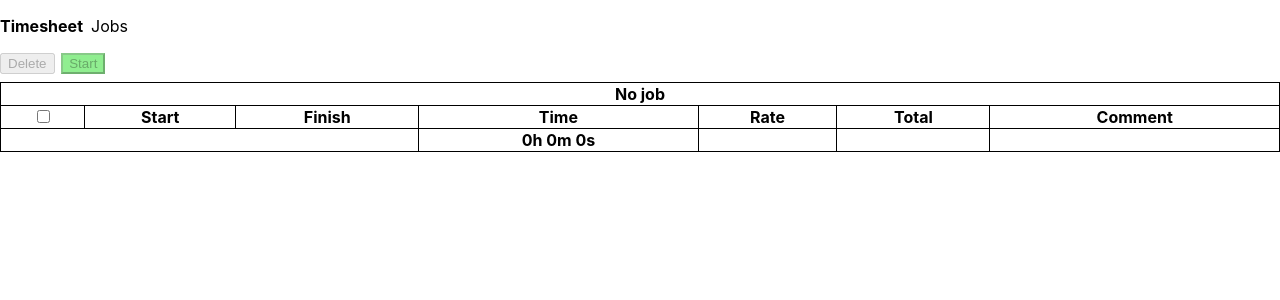
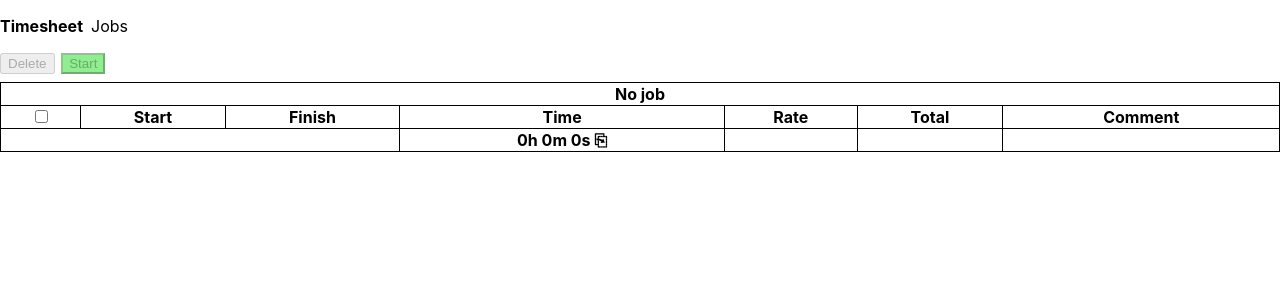
Before and after one commit to vinhanguyen/timesheet, a React (Create React App) app: page / in a window 1280 px wide. Shown: the top 300 px of the page. Built offline with nearby package versions, Linux system fonts and the light colour scheme.

Commit message:
Add copy clipboard icon

```diff
--- a/src/tasks.tsx
+++ b/src/tasks.tsx
@@ -128,7 +128,7 @@ export default function Tasks({currentJobId}: any) {
         <tfoot>
           <tr>
             <td colSpan={3}></td>
-            <td onClick={handleCopy}>{formatTimeHms(totalTime)}</td>
+            <td>{formatTimeHms(totalTime)} <span className="icon-button" onClick={handleCopy}>&#9112;</span></td>
             <td>{job ? formatCurrency(job.rate) : null}</td>
             <td>{job ? formatCurrency(msToHours(totalTime)*job.rate) : null}</td>
             <td></td>
--- a/src/timesheet.css
+++ b/src/timesheet.css
@@ -42,3 +42,7 @@ td, th {
 tfoot td {
   font-weight: bold;
 }
+
+.icon-button {
+  cursor: pointer;
+}
```
